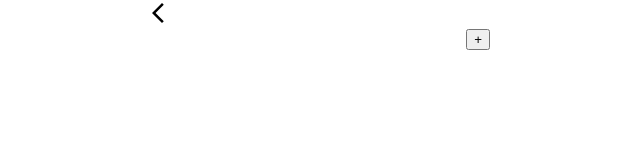
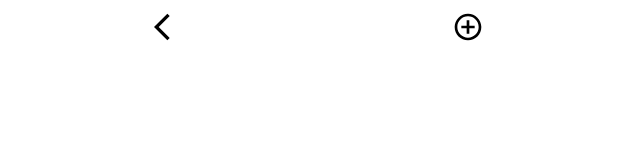
Before and after one commit to mbrezov/BeautyVault, a React (Create React App) app in the folder client/: page /1 in a window 1280 px wide. Shown: the top 160 px of the page, without its empty margins (325-965 px from the left). Built offline with nearby package versions, Linux system fonts and the light colour scheme.

Commit message:
upload to the form added, header for back and add buttons made

```diff
--- a/client/src/pages/ProductsPage/ProductsPage.module.scss
+++ b/client/src/pages/ProductsPage/ProductsPage.module.scss
@@ -4,12 +4,21 @@
     align-items: center;
     width: 350px;
 
-    .back_button {
-        align-self: flex-start;
-    }
+    .header {
+        display: flex;
+        justify-content: space-between;
+        margin-top: 10px;
+        width: 100%;
 
-    .add_button {
-        align-self: flex-end;
+        .back_button {
+            align-self: flex-start;
+        }
+
+        .add_button {
+            border: none;
+            background: none;
+            align-self: flex-end;
+        }
     }
 
     dialog {
@@ -17,9 +26,14 @@
         z-index: 1; /* set higher z-index value */
         border-radius: 25px;
         border: none;
+        background-color: aquamarine;
     }
 
     form {
         width: 250px;
     }
+
+    input[type="file"] {
+        display: none;
+    }
 }
--- a/client/src/pages/ProductsPage/ProductsPage.tsx
+++ b/client/src/pages/ProductsPage/ProductsPage.tsx
@@ -5,6 +5,7 @@ import { ProductCard } from "../../components/ProductCard/ProductCard";
 import { BackButton } from "../../components/BackButton/BackButton";
 import { IProduct } from "../../interfaces/interface";
 import styles from "./ProductsPage.module.scss";
+import { AddIcon } from "../../utility/icons";
 
 interface INewProduct {
     title: string;
@@ -78,6 +79,7 @@ const ProductsPage = () => {
 
     return (
         <div className={styles.container}>
+            <div className={styles.header}>
                 <div className={styles.back_button}>
                     <BackButton />
                 </div>
@@ -85,8 +87,9 @@ const ProductsPage = () => {
                     className={styles.add_button}
                     onClick={() => setDialogOpen(true)}
                 >
-                +
+                    <AddIcon />
                 </button>
+            </div>
             {isDialogOpen && (
                 <dialog open>
                     <form onSubmit={addNewProduct}>
@@ -149,6 +152,11 @@ const ProductsPage = () => {
                             </select>
                         </label>
                         <br />
+                        <label>
+                            Click to upload an image
+                            <input type="file" accept="image/png, image/jpg" />
+                        </label>
+                        <br />
                         <button type="submit">Submit</button>
                         <button onClick={() => setDialogOpen(false)}>
                             Cancel
--- a/client/src/pages/SubCategoryPage/SubCategoryPage.tsx
+++ b/client/src/pages/SubCategoryPage/SubCategoryPage.tsx
@@ -5,6 +5,7 @@ import { SubcategoryCard } from "../../components/SubcategoryCard/SubcategoryCar
 import { BackButton } from "../../components/BackButton/BackButton";
 import { ISubcategory } from "../../interfaces/interface";
 import styles from "./Subcategory.module.scss";
+import { AddIcon } from "../../utility/icons";
 
 const SubcategoryPage = () => {
     const [subcategories, setSubcategories] = useState<ISubcategory[]>([]);
@@ -48,6 +49,7 @@ const SubcategoryPage = () => {
 
     return (
         <div className={styles.container}>
+            <div className={styles.header}>
                 <div className={styles.back_button}>
                     <BackButton />
                 </div>
@@ -55,8 +57,9 @@ const SubcategoryPage = () => {
                     className={styles.add_button}
                     onClick={() => setDialogOpen(true)}
                 >
-                +
+                    <AddIcon />
                 </button>
+            </div>
             {isDialogOpen && (
                 <dialog open>
                     <form onSubmit={addNewSubcategory} className={styles.form}>
--- a/client/src/pages/SubCategoryPage/Subcategory.module.scss
+++ b/client/src/pages/SubCategoryPage/Subcategory.module.scss
@@ -4,12 +4,21 @@
     align-items: center;
     width: 350px;
 
-    .back_button {
-        align-self: flex-start;
-    }
+    .header {
+        display: flex;
+        justify-content: space-between;
+        margin-top: 10px;
+        width: 100%;
 
-    .add_button {
-        align-self: flex-end;
+        .back_button {
+            align-self: flex-start;
+        }
+
+        .add_button {
+            border: none;
+            background: none;
+            align-self: flex-end;
+        }
     }
 
     dialog {
--- a/client/src/utility/icons.tsx
+++ b/client/src/utility/icons.tsx
@@ -2,15 +2,29 @@ export function BackIcon() {
     return (
         <svg
             xmlns="http://www.w3.org/2000/svg"
-            enableBackground="new 0 0 24 24"
-            height="24"
+            enableBackground="new 0 0 32 32"
+            height="32"
             viewBox="0 0 24 24"
-            width="24"
+            width="32"
         >
-            <rect fill="none" height="24" width="24" />
+            <rect fill="none" height="32" width="32" />
             <g>
                 <polygon points="17.77,3.77 16,2 6,12 16,22 17.77,20.23 9.54,12" />
             </g>
         </svg>
     );
 }
+
+export function AddIcon() {
+    return (
+        <svg
+            xmlns="http://www.w3.org/2000/svg"
+            height="32"
+            viewBox="0 0 24 24"
+            width="32"
+        >
+            <path d="M0 0h32v32H0z" fill="none" />
+            <path d="M13 7h-2v4H7v2h4v4h2v-4h4v-2h-4V7zm-1-5C6.48 2 2 6.48 2 12s4.48 10 10 10 10-4.48 10-10S17.52 2 12 2zm0 18c-4.41 0-8-3.59-8-8s3.59-8 8-8 8 3.59 8 8-3.59 8-8 8z" />
+        </svg>
+    );
+}
```
Lines whose indentation alone changed are shown as unchanged.
